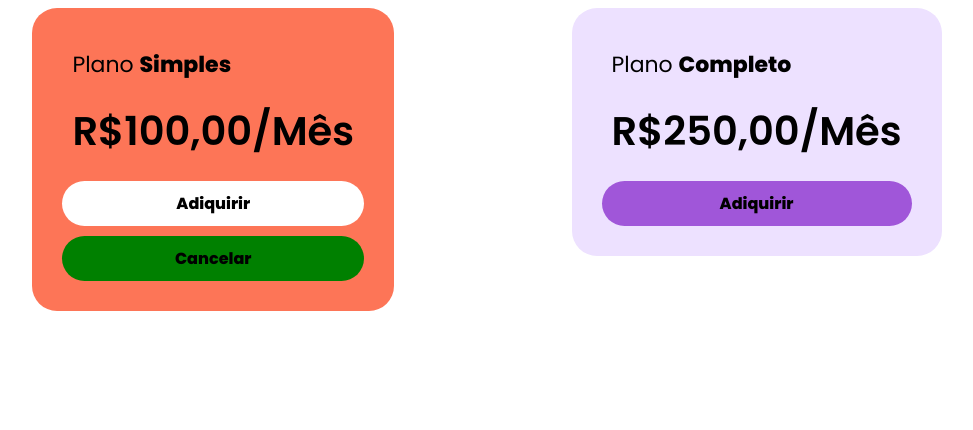
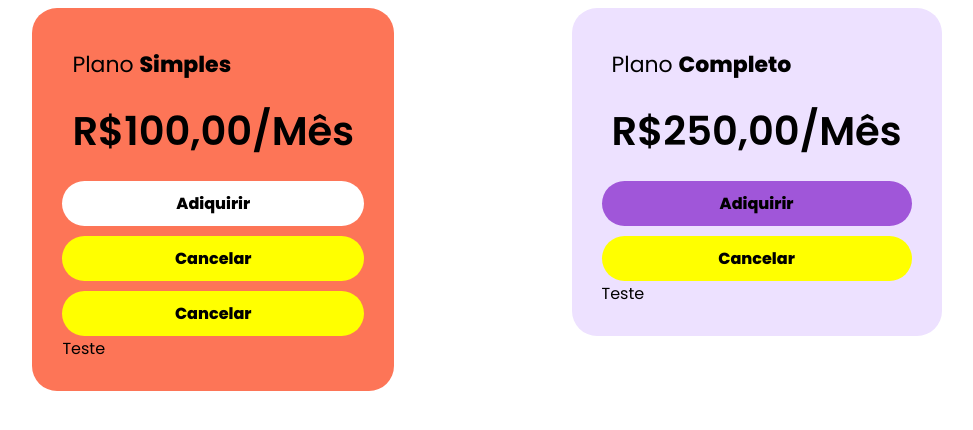
Before and after one commit to gillsonpassos/Curso-Angular, an Angular app: page / in a window 1280 px wide. Shown: the top 430 px of the page, without its empty margins (153-1126 px from the left). Built offline with nearby package versions, Linux system fonts and the light colour scheme.

Commit message:
Utilização do Seletor (::ng-deep)

```diff
--- a/src/app/card-roxo/card-roxo.component.html
+++ b/src/app/card-roxo/card-roxo.component.html
@@ -2,4 +2,8 @@
     <div class="card-roxo__plan card-roxo__item">Plano <b>Completo</b></div>
     <div class="card-roxo__price card-roxo__item">R$250,00/Mês</div>
     <app-card-roxo-button></app-card-roxo-button>
+    <app-card-button-cancel></app-card-button-cancel>
+
+
+    <div class="card-cancel-button">Teste</div>
 </div>
--- a/src/app/card/card.component.html
+++ b/src/app/card/card.component.html
@@ -3,4 +3,7 @@
   <div class="card__price card__item"> R${{ plano.infos.preco }},00/Mês</div>
   <app-card-button></app-card-button>
   <app-card-button-cancel></app-card-button-cancel>
+  <app-card-button-cancel></app-card-button-cancel>
+
+  <div class="card-cancel-button">Teste</div>
 </div>
--- a/src/app/card/card.component.scss
+++ b/src/app/card/card.component.scss
@@ -20,5 +20,8 @@
         font-size: 40px;
     }
 
+}
 
-}
+::ng-deep app-card-button-cancel .card-cancel-button {
+    background-color: yellow !important;
+    }
```
